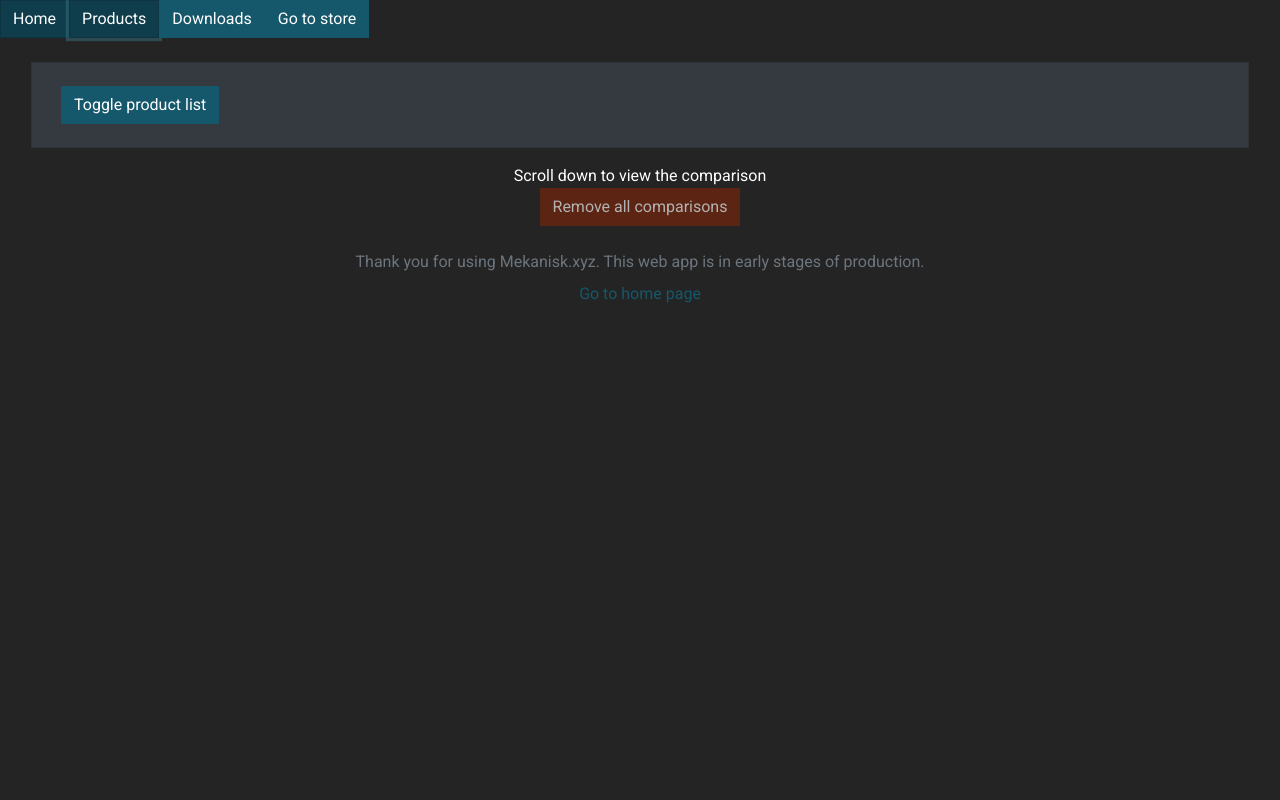
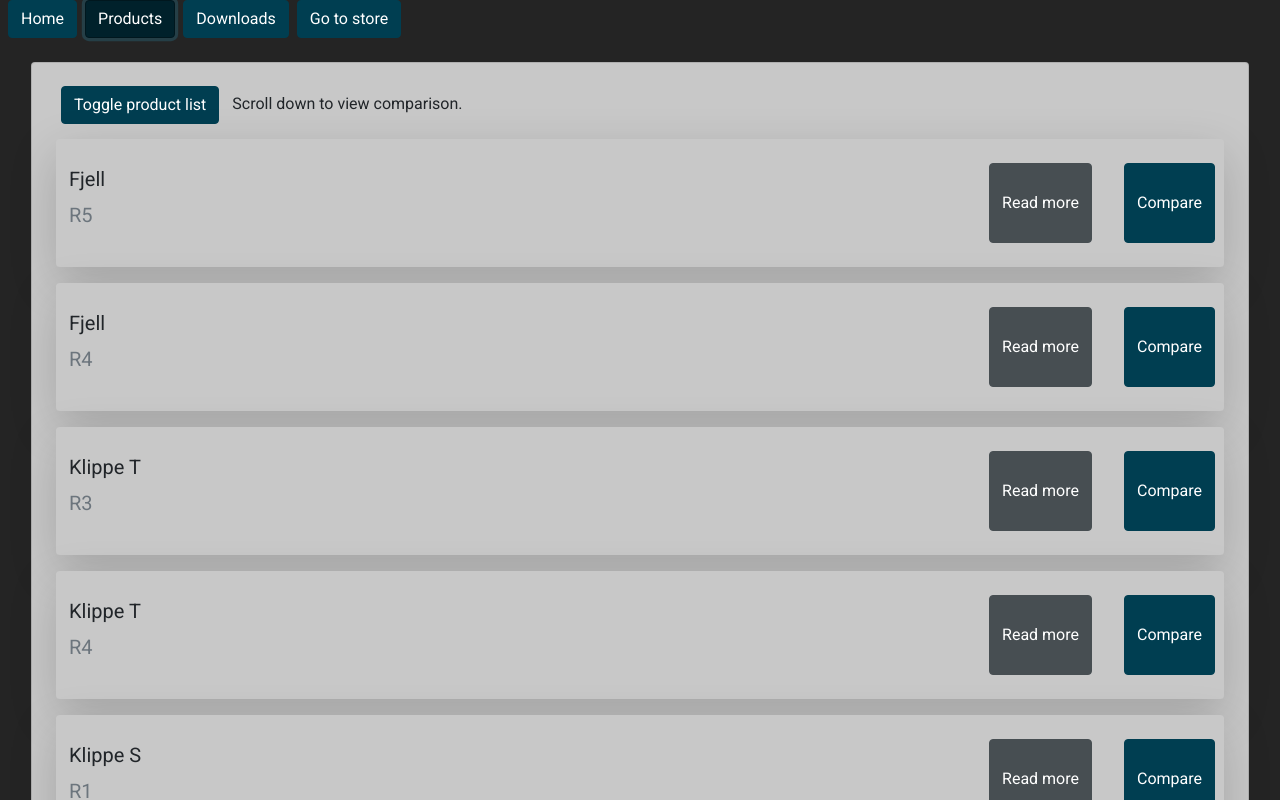
Before and after one commit to williamjar/mekanisk-info, a React (Create React App) app: page /#/ in a window 1280 px wide. Both pictures are taken after a click on the button "Products". Shown: the top 800 px of the page. Built offline with nearby package versions, Linux system fonts and the light colour scheme.

Commit message:
visual update

```diff
--- a/src/components/Downloads.jsx
+++ b/src/components/Downloads.jsx
@@ -11,15 +11,7 @@ export const Downloads = () => {
 
     return (
         <Container>
-            <Card className="text-white mt-4 p-4" bg="dark">
-            <Card.Text>Here you can find various downloads available from Mekanisk. You can use them however you want. If you want to use them for commercial projects, I would appericate if you contact william@mekanisk.co, and I will help you out. The designs come with no warranty in any way.</Card.Text>
-            </Card>
 
-            <Card className="text-white mt-4 p-4" bg="dark">
-            <Card.Title>Mekanisk Open 60T</Card.Title>
-            <Card.Text>60% tray mount case based on the Fjell and Klippe. If you want rubber bumpons I suggest making indents for them under the case. 8mm diameter x 2mm depth for generic bumpons or four (15mm x 5mm + 15mm x 5mm in viewfinder pattern) for Mekanisk Bumpons. The suggested depth for Mekanisk bumpons are 0.8mm.</Card.Text>
-            <Button onClick={()=>window.open("https://cdn.shopify.com/s/files/1/1347/2157/files/MEKANISKOS60T.step?v=1589117659")} >Direct Download (STEP)</Button>
-            </Card>
 
         </Container>
     )
--- a/src/components/Factory.jsx
+++ b/src/components/Factory.jsx
@@ -16,14 +16,14 @@ export const Factory = () => {
                                 <Image className="m-4" width="500" src="https://cdn.shopify.com/s/files/1/1347/2157/files/websitelogo.png?v=1588832402" alt="Responsive image" />
 
                         </Row>
-            <Card.Text className="text-white">Last updated: 11/06/2020 (DD/MM/YYYY)</Card.Text>
+            <Card.Text className="">Last updated: 11/06/2020 (DD/MM/YYYY)</Card.Text>
 
 
             {messageImport.map(message =>
-            <Card className="text-white mt-4 p-4" bg="dark">
+            <Card className=" mt-4 p-4" bg="dark">
 
-            <Card.Text className="text-white">{message.date}</Card.Text>
-            <Card.Text className="text-white">{message.body}</Card.Text>
+            <Card.Text className="">{message.date}</Card.Text>
+            <Card.Text className="">{message.body}</Card.Text>
 
 
             </Card>
@@ -31,7 +31,7 @@ export const Factory = () => {
             )}
 
             {factoryImport.map(product=>
-                <Card className="text-white mt-4 p-4" bg="dark">
+                <Card className=" mt-4 p-4" bg="dark">
                 <Card.Title>{product.name} </Card.Title>
                 <Card.Text className="text-muted">{product.version}</Card.Text>
                 <Row>
--- a/src/components/ProductComparison.js
+++ b/src/components/ProductComparison.js
@@ -31,22 +31,22 @@ export const ProductComparison = () => {
                 }
         }
 
-
         return (
                 <Container fluid>
 
                        <Card bg="dark" className="p-3 m-3">
-                       <Accordion defaultActiveKey="1">
+                       <Accordion defaultActiveKey="0">
 
                                 <Accordion.Toggle as={Button} variant="link" eventKey="0">
                                 <Button>Toggle product list</Button>
                                 </Accordion.Toggle>
+                                Scroll down to view comparison.
                                 <Accordion.Collapse eventKey="0">
                                 <ListGroup>
                                 {productArray.map(product =>
-                                        <animated.div style={jumpIn}>
+
                                         <ProductCard comparable={true} key={product.name} buttonColor={checkColor(product)} setComparison={() => handleAddition(product)} product={product} />
-                                        </animated.div>
+
                                )}
                                </ListGroup>
 
@@ -56,7 +56,7 @@ export const ProductComparison = () => {
                         </Card>
 
 
-                        <Row className="text-white justify-content-center  ">
+                        <Row className=" justify-content-center  ">
                                 Scroll down to view the comparison
                         </Row>
 
@@ -71,9 +71,7 @@ export const ProductComparison = () => {
 
                                 {comparison.map(cProduct =>
                                         <Col>
-                                        <animated.div style={jumpIn}>
                                         <BigCard key={cProduct.name} product={cProduct} removeComparison={() => handleRemove(cProduct)} />
-                                        </animated.div>
                                         </Col>
 
                                 )}
--- a/src/components/ProductPage.js
+++ b/src/components/ProductPage.js
@@ -15,9 +15,9 @@ export const ProductPage = () => {
 
     return (
         <Container >
-            <Card className="text-white p-4" bg="dark">
+            <Card className="p-4" bg="dark">
                 <Card.Body>
-                    <Card.Title className="text-white text-center">{product.name} {product.version}</Card.Title>
+                    <Card.Title className="text-center">{product.name} {product.version}</Card.Title>
                     <Card.Text>{product.description}</Card.Text>
 
                     <Row>
@@ -51,7 +51,7 @@ export const ProductPage = () => {
 
                     </Row>
 
-                    <Card.Title className="text-white mt-4 text-center">More pictures</Card.Title>
+                    <Card.Title className="mt-4 text-center">More pictures</Card.Title>
                     <Row>
 
                         {product.images.map(image =>
--- a/src/components/menu.js
+++ b/src/components/menu.js
@@ -7,10 +7,10 @@ export const Menu = () => {
     const history = useHistory();
     return (
         <div className="mb-4">
-            <Button onClick={() => history.push("/")}>Home</Button>
-            <Button onClick={() => history.push("/productcomparison")}>Products</Button>
-            <Button onClick={() => history.push("/downloads")}>Downloads</Button>
-            <Button onClick={() => window.open("https://mekanisk.com/")}>Go to store</Button>
+            <Button className="ml-2" onClick={() => history.push("/")}>Home</Button>
+            <Button className="ml-2" onClick={() => history.push("/productcomparison")}>Products</Button>
+            <Button className="ml-2" onClick={() => history.push("/downloads")}>Downloads</Button>
+            <Button className="ml-2" onClick={() => window.open("https://mekanisk.com/")}>Go to store</Button>
         </div>
     )
 }
--- a/src/resources/factory.json
+++ b/src/resources/factory.json
@@ -19,7 +19,7 @@
 
     {
         "name":"Tind",
-        "version":"R1",
+        "version":"Series 1",
         "SKU":"tind_r1",
         "estShippingDate":"November 2020",
         "stage": -1
--- a/src/resources/products.json
+++ b/src/resources/products.json
@@ -133,7 +133,7 @@
     },
     {
         "name":"Tind",
-        "version":"R1",
+        "version":"Series 1",
         "SKU":"tind_r1",
         "price": 400,
         "size":60,
@@ -149,11 +149,13 @@
         "weight":1400,
         "features":
             [
-               "All new Mekanisk isolation mounting",
+               "All new Mekanisk Gasket System",
+               "Copper cornerstone with serial number",
                "USB-C centered daughterboard",
                "Seamless design",
                "All new solder-only Wilba PCB",
-               "New plate design and cutouts"
+               "New plate design and cutouts",
+               "Optional carbon fiber plate"
             ]
     },
     {
--- a/src/scss/custom.scss
+++ b/src/scss/custom.scss
@@ -7,12 +7,13 @@ $font-stack:    Helvetica, sans-serif;
 
 
 $theme-colors: (
-    "primary":  #15576b,
-    "danger": #7c260c,
+    "primary":  #003E51,
+    "danger": #950000,
     "secondary": #474e52,
     "superdark": #353535,
     "info": #007065,
-    "liveGreen": #009e42
+    "liveGreen": #009e42,
+    "dark":#c8c8c8
 
 );
 
@@ -23,7 +24,7 @@ $modal-content-border-color: #474e52;
 $modal-backdrop-bg:           #242424;
 
 * {
-    border-radius: 0 !important;
+    border-radius: 2 !important;
     font-family: 'Roboto', sans-serif;
   }
 
--- a/src/subComponents/ProductCard.js
+++ b/src/subComponents/ProductCard.js
@@ -18,7 +18,7 @@ export const ProductCard = ({ product, setComparison, buttonColor, comparable })
     return (
         <animated.div style={jumpIn}>
 
-            <Card className="m-2 text-white border-0 shadow-lg" bg="dark">
+            <Card className="m-2 p-2 border-0 shadow-lg" bg="dark">
                 <Row>
                 <ProductView onClose={handleClose} product={product} show={onOpen} />
                 <Card.Body>
@@ -28,8 +28,8 @@ export const ProductCard = ({ product, setComparison, buttonColor, comparable })
 
                 </Card.Body>
 
-                <Button variant="secondary" className="rounded-0" onClick={() => history.push(`/keyboard/${product.SKU}`)}>Read more</Button>
-                <Button disabled={buttonColor === "secondary"} hidden={!comparable} variant={buttonColor} className="rounded-0" onClick={setComparison}>Compare</Button>
+                <Button className="m-3" variant="secondary" onClick={() => history.push(`/keyboard/${product.SKU}`)}>Read more</Button>
+                <Button className="m-3" disabled={buttonColor === "secondary"} hidden={!comparable} variant={buttonColor} onClick={setComparison}>Compare</Button>
                 </Row>
             </Card>
         </animated.div>
@@ -48,7 +48,7 @@ export const ProductView = ({ onClose, product, show }) => {
             animation={true}
         >
             <Image fluid="true" src={product.images[0]} />
-            <Modal.Body className="text-white p-4">
+            <Modal.Body className="p-4">
 
                 {product.description}
             </Modal.Body>
@@ -65,7 +65,7 @@ export const BigCard = ({ removeComparison, product }) => {
     })
     return (
         <animated.div style={jumpIn}>
-            <Card className="m-2 text-white border-0 shadow" bg="dark">
+            <Card className="m-2 border-0 shadow-lg" bg="dark" >
                 <Button variant="danger" onClick={removeComparison}>Close</Button>
                 <Card.Img variant="top" fluid="true" src={product.images[0]} />
 
@@ -75,7 +75,7 @@ export const BigCard = ({ removeComparison, product }) => {
                     <Card.Title>{product.version}</Card.Title>
 
 
-                    <ListGroup>
+                    <ListGroup >
                         <ListGroupItem active>Specifications</ListGroupItem>
                         <ListGroupItem variant="dark">Size: {product.size} %</ListGroupItem>
                         <ListGroupItem variant="dark">Mounting style: {product.mountingStyle}</ListGroupItem>
@@ -104,13 +104,11 @@ export const BigCard = ({ removeComparison, product }) => {
     )
 }
 
-
-
 export const BigCardPlaceholder = () => {
 
     return (
 
-        <Card className="m-4 text-white border-0 shadow-lg" bg="superdark">
+        <Card className="text-white m-4 border-0 shadow-lg" bg="superdark">
             <Card.Header><Card.Title>Product comparison</Card.Title></Card.Header>
             <Card.Body>
                 <Card.Text className="text-center">You can click "compare" to place the product you want to compare here.</Card.Text>
```
